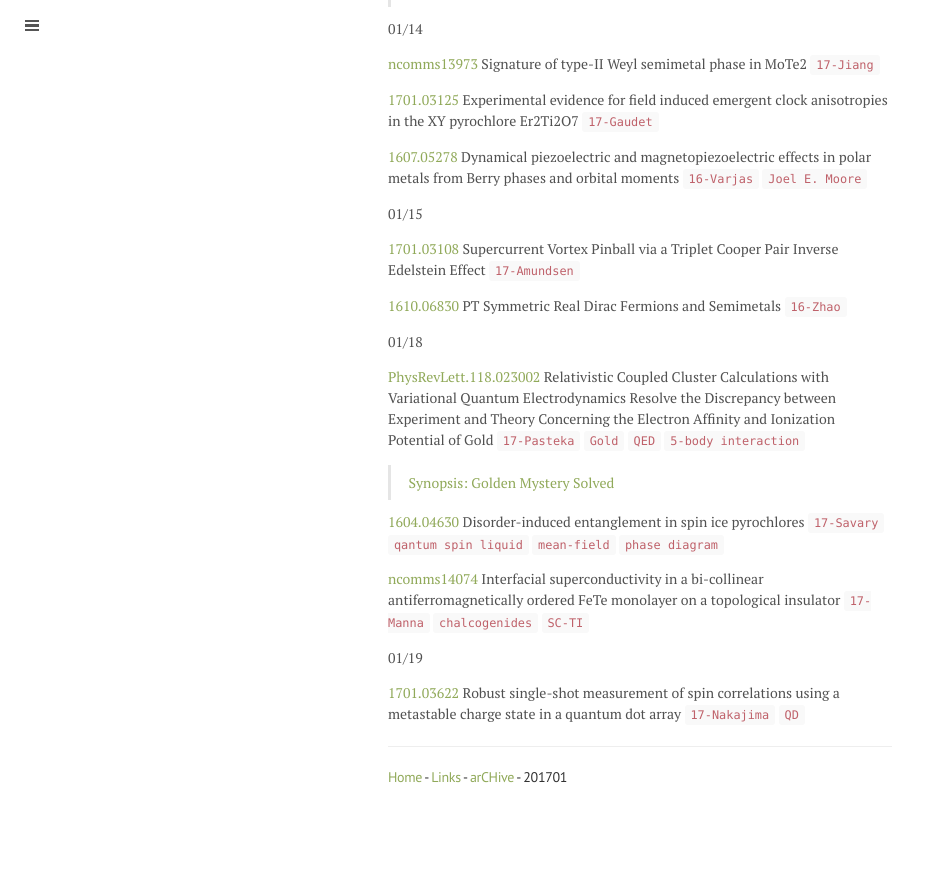
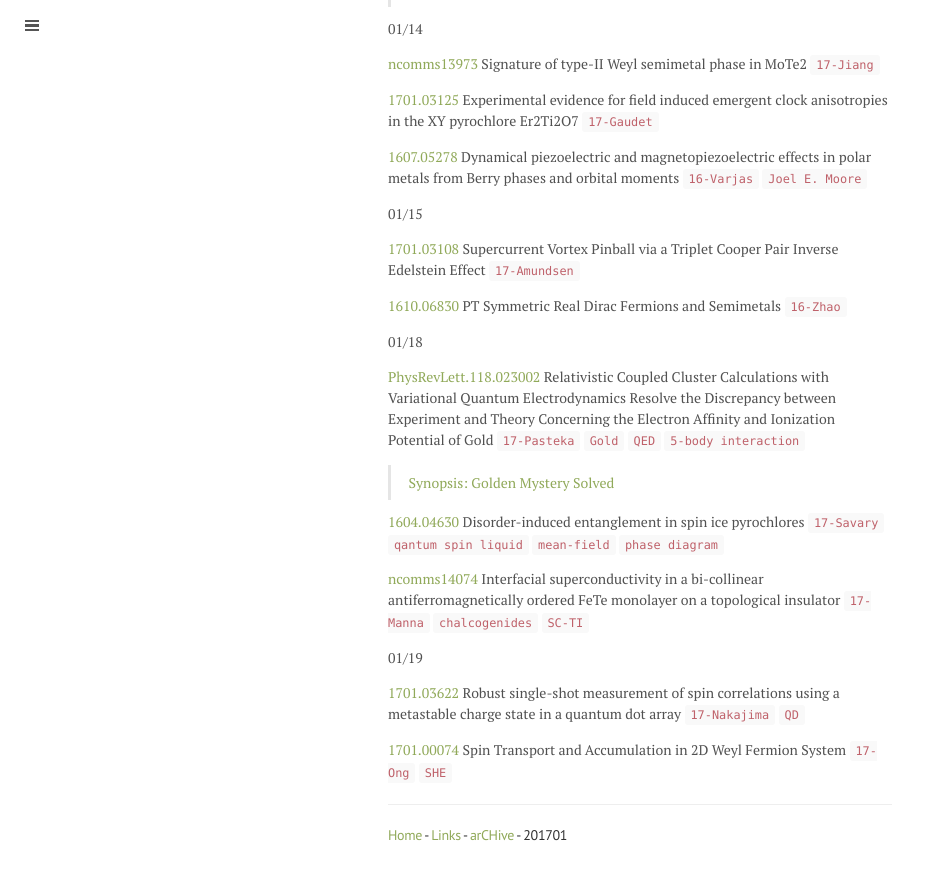
Before and after one commit to qkrwlsghdcjsworlt/work, a Jekyll site: the page built from 201701.md, in a window 1280 px wide and 900 px high, scrolled down 2143 px. Shown: the top 880 px of the window, without its empty margins (0-930 px from the left). Built offline with Jekyll 4.4.1, drawn with Linux system fonts in a browser that asks for light colours; before the commit the page ends 2986 px from its top, so only the background shows below that.

Commit message:
“update”

```diff
--- a/201701.md
+++ b/201701.md
@@ -118,6 +118,8 @@ in the XY pyrochlore Er2Ti2O7 `17-Gaudet`
 [1701.03622](https://arxiv.org/abs/1701.03622) Robust single-shot measurement of spin correlations using a
 metastable charge state in a quantum dot array `17-Nakajima` `QD`
 
+[1701.00074](https://arxiv.org/abs/1701.00074) Spin Transport and Accumulation in 2D Weyl Fermion System `17-Ong` `SHE`
+
 
 ---
 
```
